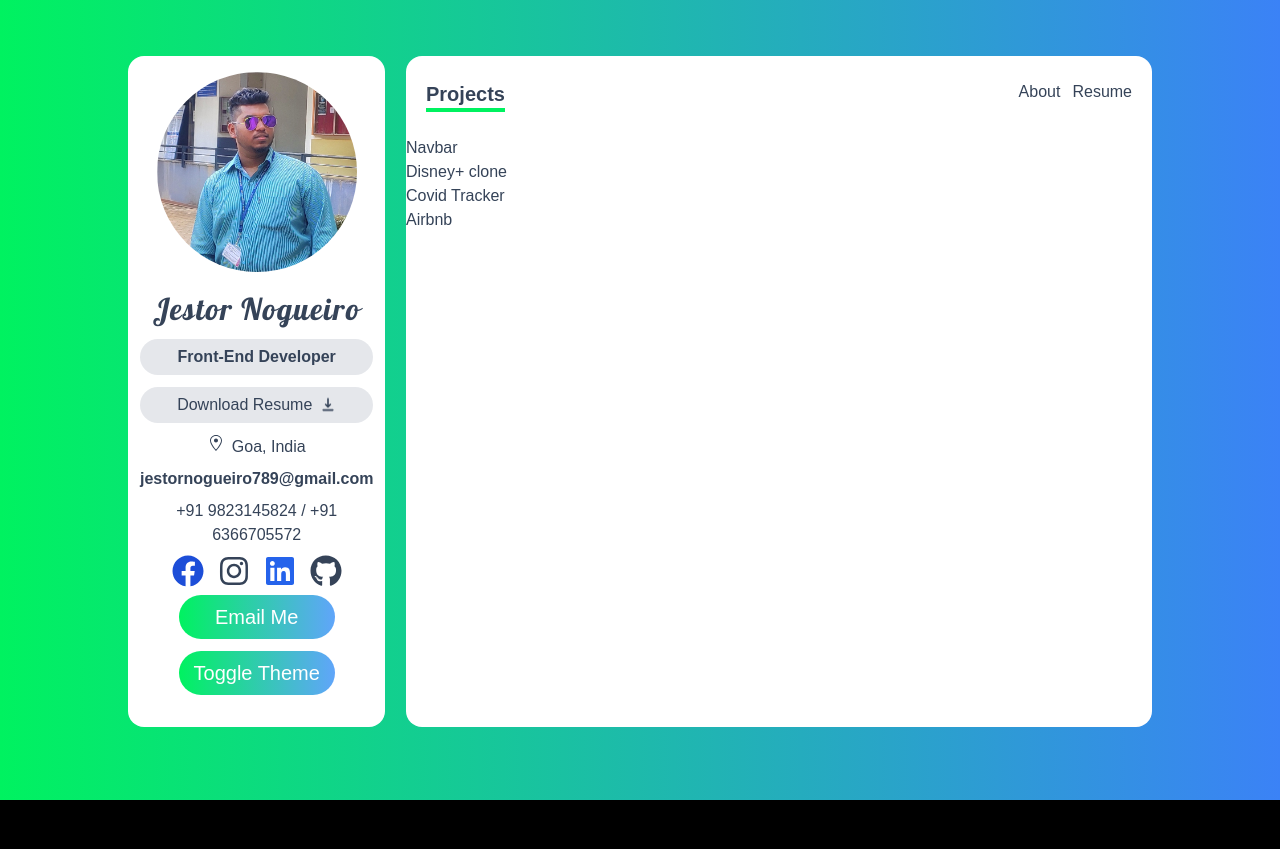
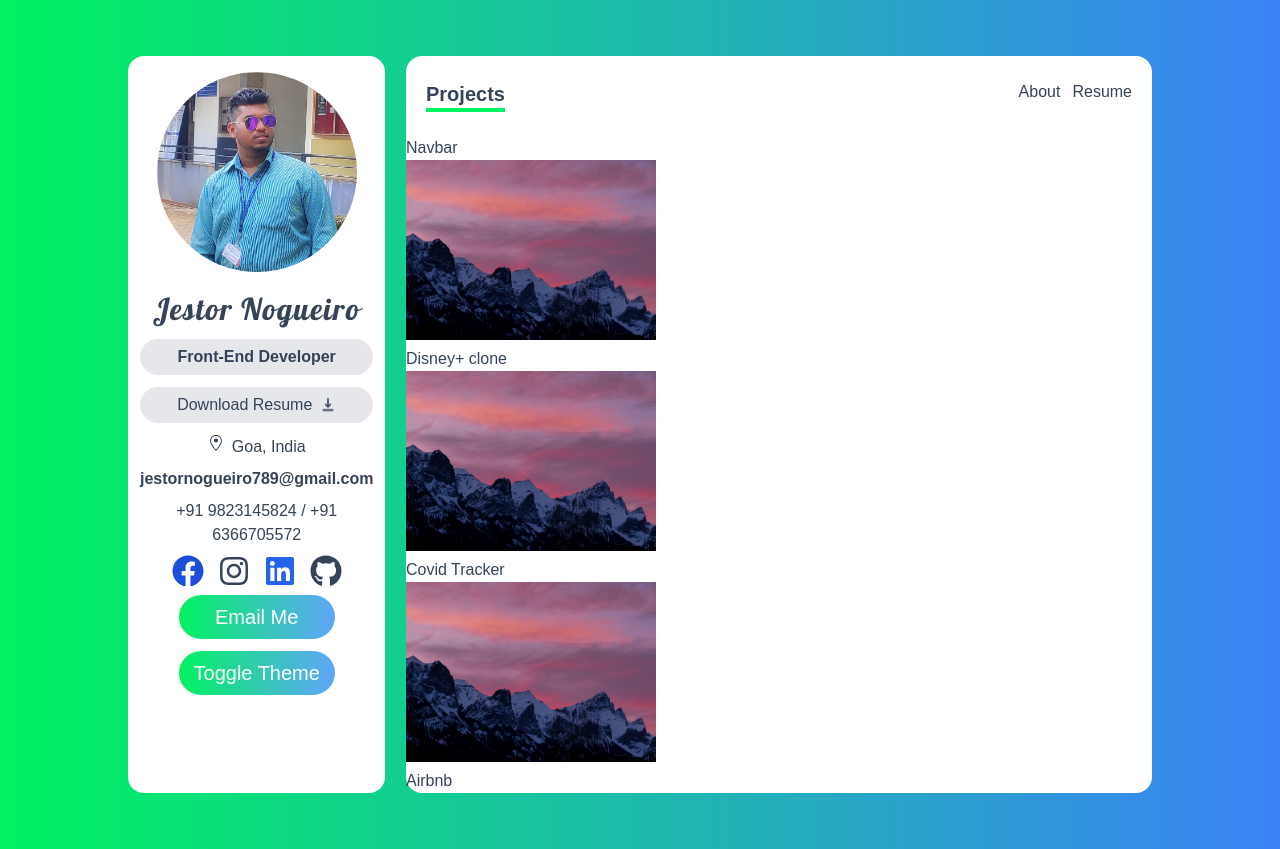
Before and after one commit to JestorNogueiro/portfolio, a Next.js app: page /projects in a window 1280 px wide. Before the commit the page ends 800 px from the top, so only its background shows below. Built offline with nearby package versions, Linux system fonts and the light colour scheme.

Commit message:
added details of each project

```diff
--- a/components/ProjectCard.tsx
+++ b/components/ProjectCard.tsx
@@ -1,6 +1,8 @@
-import { FunctionComponent } from "react";
+import { FunctionComponent, useState } from "react";
+import { FaGithub } from "react-icons/fa";
 import { Project } from "../type";
-
+import Image from "next/image";
+import { IoIosClose } from "react-icons/io";
 const ProjectCard: FunctionComponent<{
   projectData: Project;
 }> = ({
@@ -14,7 +16,45 @@ const ProjectCard: FunctionComponent<{
     image_path,
   },
 }) => {
-  return <div>{name}</div>;
+  const [showDetail, setShowDetail] = useState(false);
+  return (
+    <div className="">
+      <Image
+        src={image_path}
+        alt={name}
+        height={180}
+        width={250}
+        onClick={() => setShowDetail(true)}
+        className="cursor-pointer transform hover:scale-95 duration-500"
+      />
+      <p>{name}</p>
+      {showDetail && (
+        <div className="flex absolute top-0 left-0 bg-white dark:bg-darkback h-auto w-full z-10  p-4 shadow-2xl border-2 rounded-xl dark:border-gray-600">
+          <div className="grid md:grid-cols-2">
+            <div>
+              <Image src={image_path} alt={name} height={180} width={300} />
+              <p className="flex mt-4 gap-3 items-center  ">
+                <FaGithub className="h-8 w-8" />
+                <p> Demo</p>
+              </p>
+            </div>
+            <div>
+              <h2>{name}</h2>
+              <p>{description}</p>
+              <p className="space-x-4">
+                {tech.map((item) => (
+                  <span key={item}>{item}</span>
+                ))}
+              </p>
+            </div>
+            <button onClick={() => setShowDetail(false)}>
+              <IoIosClose className="h-8 w-8 absolute top-0 right-0 bg-gray-600 text-white rounded-full dark:bg-gray-400m m-3 transform hover:rotate-90 duration-500 " />
+            </button>
+          </div>
+        </div>
+      )}
+    </div>
+  );
 };
 
 export default ProjectCard;
```
